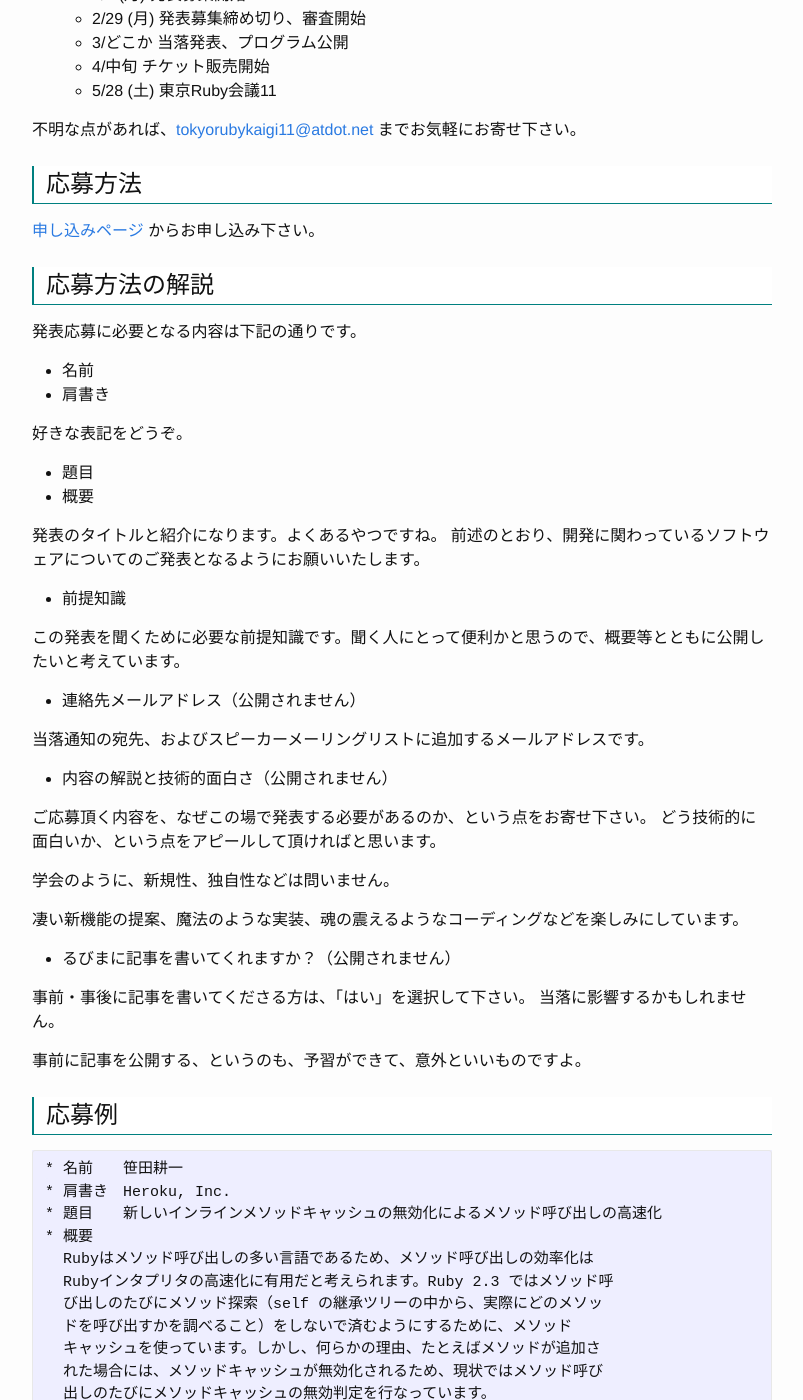
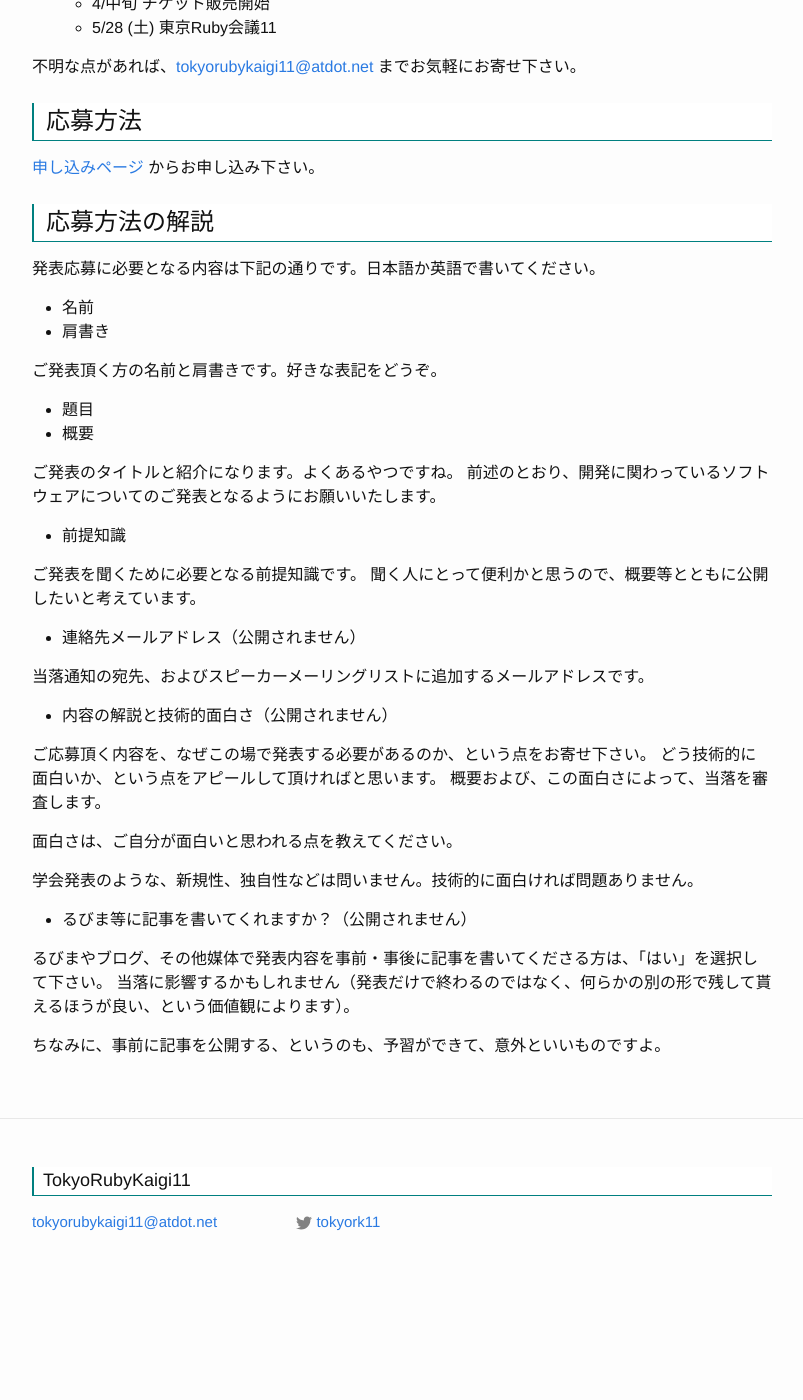
Before and after one commit to ko1/tokyo11, a Jekyll site: the page built from cfp.md, in a window 1280 px wide and 1400 px high, scrolled down 1017 px. Shown: the whole window, without its empty margins (238-1041 px from the left). Built offline with Jekyll 4.4.1, drawn with Linux system fonts in a browser that asks for light colours; after the commit the page ends 2311 px from its top, so only the background shows below that; some of the changed text lies outside the part shown.

```diff
--- a/_includes/header.html
+++ b/_includes/header.html
@@ -23,6 +23,5 @@
     </nav>
   </div>
 
-  <p style='text-align: center'>#tokyo11 サイト公開しました。何か問題があったらこっそり教えてね。</p>
-
+  <p style='text-align: center'>#tokyo11 プレゼン募集を開始しました。</p>
 </header>
--- a/cfp.md
+++ b/cfp.md
@@ -8,20 +8,18 @@ permalink: /cfp/
 
 東京Ruby会議11で発表して下さる方を募集いたします。
 
-**まだしてません。このページの確認中です。**
-
 ## 応募要綱
 
 * 発表について
   * Ruby に何か絡んでいる内容でお願いします。詳細は [About](../about/) のページをご覧下さい。
+  * ご応募頂く内容は、自分が開発に携わっているものに限定させて下さい。また、「これから作る」といった内容ではなく、既に行なったものであるほうが望ましいです。
   * プレゼンテーションは、質疑応答込みで 30 分を予定しています。
-  * ご発表は日本語か英語で行なって下さい
+  * ご発表は日本語か英語で行なって下さい。
   * スポンサーと人が集まれば録画・配信を行ないたいと思っています（集まらなければやりません）。あらかじめご了承の上ご応募下さい。
-  * 発表資料は、英語、もしくは英語併記を期待します。また、発表後に資料の公開も期待します。
+  * 発表資料は、英語、もしくは英語併記だと助かります。また、発表後に資料を公開して頂けると嬉しいです。
   * ご発表をお願いすることになった場合、発表内容について、事前インタビューをさせて頂く可能性があります（メールや skype、直接など）。ご協力をお願いいたします。インタビューした内容は、何らかの媒体で事前に発表します。
-  * ご応募頂く内容は、自分が開発に携わっているものに限定させて下さい。また、「これから作る」といった内容ではなく、すでに行なった面白いハックといった内容を期待します。
 * 当落について
-  * 応募は 2/29 (月) まで受け付けます。事情により（つまり、うまく集まらなかったとき）、延長される可能性があります。
+  * 応募は 2/29 (月) まで受け付けます。状況により、延長される可能性があります。
   * 審査（当落の判定）は「プログラム協力」の方々と実行委員会によって行なわれます。
 * 連絡について
   * 3月中には当落のご連絡をお送りします。
@@ -38,26 +36,27 @@ permalink: /cfp/
 
 ## 応募方法
 
-[申し込みページ](...) からお申し込み下さい。
+[申し込みページ](http://atdot.net/~ko1/file.cgi/tokyo11/cfp/) からお申し込み下さい。
 
 ## 応募方法の解説
 
-発表応募に必要となる内容は下記の通りです。
+発表応募に必要となる内容は下記の通りです。日本語か英語で書いてください。
 
 * 名前
 * 肩書き
 
-好きな表記をどうぞ。
+ご発表頂く方の名前と肩書きです。好きな表記をどうぞ。
 
 * 題目
 * 概要
 
-発表のタイトルと紹介になります。よくあるやつですね。
+ご発表のタイトルと紹介になります。よくあるやつですね。
 前述のとおり、開発に関わっているソフトウェアについてのご発表となるようにお願いいたします。
 
 * 前提知識
 
-この発表を聞くために必要な前提知識です。聞く人にとって便利かと思うので、概要等とともに公開したいと考えています。
+ご発表を聞くために必要となる前提知識です。
+聞く人にとって便利かと思うので、概要等とともに公開したいと考えています。
 
 * 連絡先メールアドレス（公開されません）
 
@@ -67,75 +66,15 @@ permalink: /cfp/
 
 ご応募頂く内容を、なぜこの場で発表する必要があるのか、という点をお寄せ下さい。
 どう技術的に面白いか、という点をアピールして頂ければと思います。
+概要および、この面白さによって、当落を審査します。
 
-学会のように、新規性、独自性などは問いません。
+面白さは、ご自分が面白いと思われる点を教えてください。
 
-凄い新機能の提案、魔法のような実装、魂の震えるようなコーディングなどを楽しみにしています。
+学会発表のような、新規性、独自性などは問いません。技術的に面白ければ問題ありません。
 
-* るびまに記事を書いてくれますか？（公開されません）
+* るびま等に記事を書いてくれますか？（公開されません）
 
-事前・事後に記事を書いてくださる方は、「はい」を選択して下さい。
-当落に影響するかもしれません。
+るびまやブログ、その他媒体で発表内容を事前・事後に記事を書いてくださる方は、「はい」を選択して下さい。
+当落に影響するかもしれません（発表だけで終わるのではなく、何らかの別の形で残して貰えるほうが良い、という価値観によります）。
 
-事前に記事を公開する、というのも、予習ができて、意外といいものですよ。
-
-## 応募例
-
-	* 名前　　笹田耕一
-	* 肩書き　Heroku, Inc.
-	* 題目　　新しいインラインメソッドキャッシュの無効化によるメソッド呼び出しの高速化
-	* 概要
-	  Rubyはメソッド呼び出しの多い言語であるため、メソッド呼び出しの効率化は
-	  Rubyインタプリタの高速化に有用だと考えられます。Ruby 2.3 ではメソッド呼
-	  び出しのたびにメソッド探索（self の継承ツリーの中から、実際にどのメソッ
-	  ドを呼び出すかを調べること）をしないで済むようにするために、メソッド
-	  キャッシュを使っています。しかし、何らかの理由、たとえばメソッドが追加さ
-	  れた場合には、メソッドキャッシュが無効化されるため、現状ではメソッド呼び
-	  出しのたびにメソッドキャッシュの無効判定を行なっています。
-	  本発表では、メソッドキャッシュの無効判定をしないで済む新しいアルゴリズムを提案し、
-	  この手法によるメソッド呼び出しの性能向上について報告します。
-
-	* 前提知識
-	  Rubyのメソッド呼び出し規則がわかっていれば、後はなんとなくわかると思います。
-	  より詳細に理解したい場合は、現状の CRuby/MRI の実装がわかっていると良いと思います。
-	  ざっと抑えるなら、「Rubyのしくみ　Ruby Under a Microscope」がよいと思います。
-	  1.8 までのメソッドキャッシュは RHG、1.9 の時代のインラインメソッドキャッシュについては、
-	  http://www.atdot.net/yarv/imc.pdf を参考にして下さい。
-
-	* 内容の解説と技術的面白さ（公開されません）
-	  本発表は、新しいインタプリタ実装技術の提案になります。
-	  現在、メソッドキャッシュの無効判定は、おおざっぱにいって、
-	  メソッドをキャッシュしたタイミングでの、そのクラスのシリアル番号を覚えておき、
-	  再度参照時に、そのシリアル番号と一致しているか、ということで判定します。
-	  （再定義などがあると、影響を受ける範囲のクラスのシリアル番号がインクリメントされます）
-	  擬似コードで書くと（imc がインラインメソッドキャッシュ）、
-
-	    if (imc->class_serial != (RCLASS_SERIAL(CLASS_OF(self)) 再検索(imc);
-	    (*imc->call)(...); /* メソッド呼び出し */
-
-	  こんな感じです。
-	  これを、
-
-	    (*imc->call)(...); /* メソッド呼び出し */
-
-	  だけにする、というのが本発表での提案のキモです。
-	  このためには、次の2つのテクニックが必要になります。
-
-	  (1) 再検索が必要な状態では、imc->call に、再検索＋呼び出し、を行なう関数ポインタを設定
-	  (2) 無効化するとき、対象となる imc に再検索を設定
-
-	  これを丁寧に行なうことで、いくらかの性能改善を見込んでいます。
-	  具体的には、シリアル番号を取得する箇所でキャッシュミスが起こる可能性が不要になります。
-
-	  「キャッシュを使うからにはキャッシュの有効・無効を毎回見なければならない」
-	  というところを覆しているのが、本提案の面白いところです。
-	  また、メソッド呼び出しという、誰でも知っている機能の実装を紹介する、というのが、
-	  おもしろがる人が増えるんじゃないかと思います。
-
-	  「別にメソッド呼び出しそんなに遅くないよね？」
-	  「メソッド呼び出しのオーバヘッドってそこじゃないよね」
-	  という突っ込みには、その通りです、という感じです。
-
-	* るびまに記事を書いてくれますか？（公開されません）　はい
-
-笹田の持ちネタで書いているので、Ruby インタプリタ改善の例になっていますが、勿論そんな必要はありません。
+ちなみに、事前に記事を公開する、というのも、予習ができて、意外といいものですよ。
--- a/index.html
+++ b/index.html
@@ -32,7 +32,7 @@ layout: default
       </ul>
     </dd>
     <dt>一般講演</dt>
-    <dd>これから公募します。</dd>
+    <dd><a href='cfp/'>募集しています。</a></dd>
   </dl>
 
   <h1 class="page-heading">参加申し込み</h1>
```
